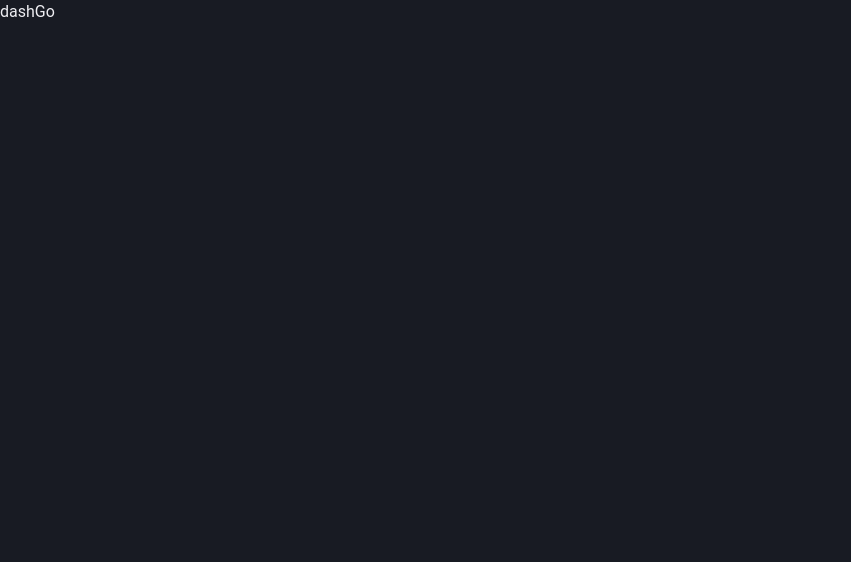
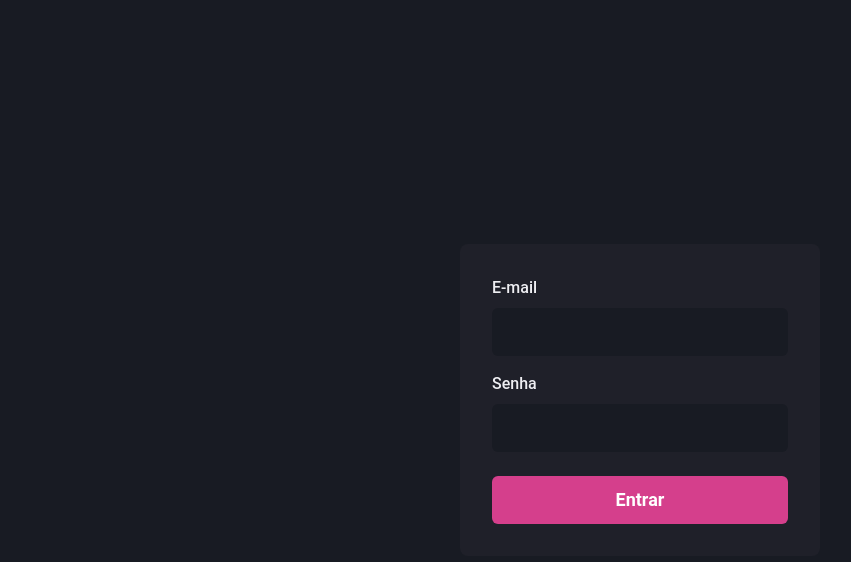
Before and after one commit to RicardoGDLima/dashGo, a Next.js app: page / in a window 1280 px wide. Shown: the top 562 px of the page, without its empty margins (0-851 px from the left). Built offline with nearby package versions, Linux system fonts and the light colour scheme; a web font is replaced by a local one.

Commit message:
Componente Input

```diff
--- /dev/null
+++ b/src/components/Form/Input.tsx
@@ -0,0 +1,29 @@
+import { FormControl, FormLabel, Input as ChakraInput, InputProps as ChakraInputProps } from "@chakra-ui/react"
+
+interface InputProps extends ChakraInputProps {
+    name: string;
+    label?: string
+}
+
+
+export function Input({ name, label, ...rest }: InputProps) {
+    return (
+        <FormControl>
+          {!!label && <FormLabel htmlFor={name}>{label}</FormLabel> }
+
+            <ChakraInput
+                name={name}
+                id={name}
+                type="email"
+                focusBorderColor="pink.500"
+                bgColor="gray.900"
+                variant="filled"
+                _hover={{
+                    bgColor: 'gray.900'
+                }}
+                size="lg"
+                {...rest}
+            />
+        </FormControl>
+    )
+}
--- a/src/pages/index.tsx
+++ b/src/pages/index.tsx
@@ -1,7 +1,30 @@
-import Head from 'next/head'
+import { Flex, Button, Stack } from "@chakra-ui/react"
+import { Input } from "../components/Form/Input"
 
-export default function Home() {
+export default function SignIn() {
   return (
-    <h1>dashGo</h1>
+    <Flex
+      w="100wh"
+      h="100vh"
+      align="center"
+      justify="center"
+    >
+      <Flex
+        as="form"
+        width="100%"
+        maxWidth={360}
+        bg="gray.800"
+        p="8"
+        borderRadius={8}
+        flexDir="column"
+      >
+        <Stack spacing="4">
+          <Input name="email" type="email" label="E-mail" />
+          <Input name="password" type="password" label="Senha" />
+        </Stack>
+
+        <Button type="submit" mt="6" colorScheme="pink" size="lg">Entrar</Button>
+      </Flex>
+    </Flex>
   )
 }
```
